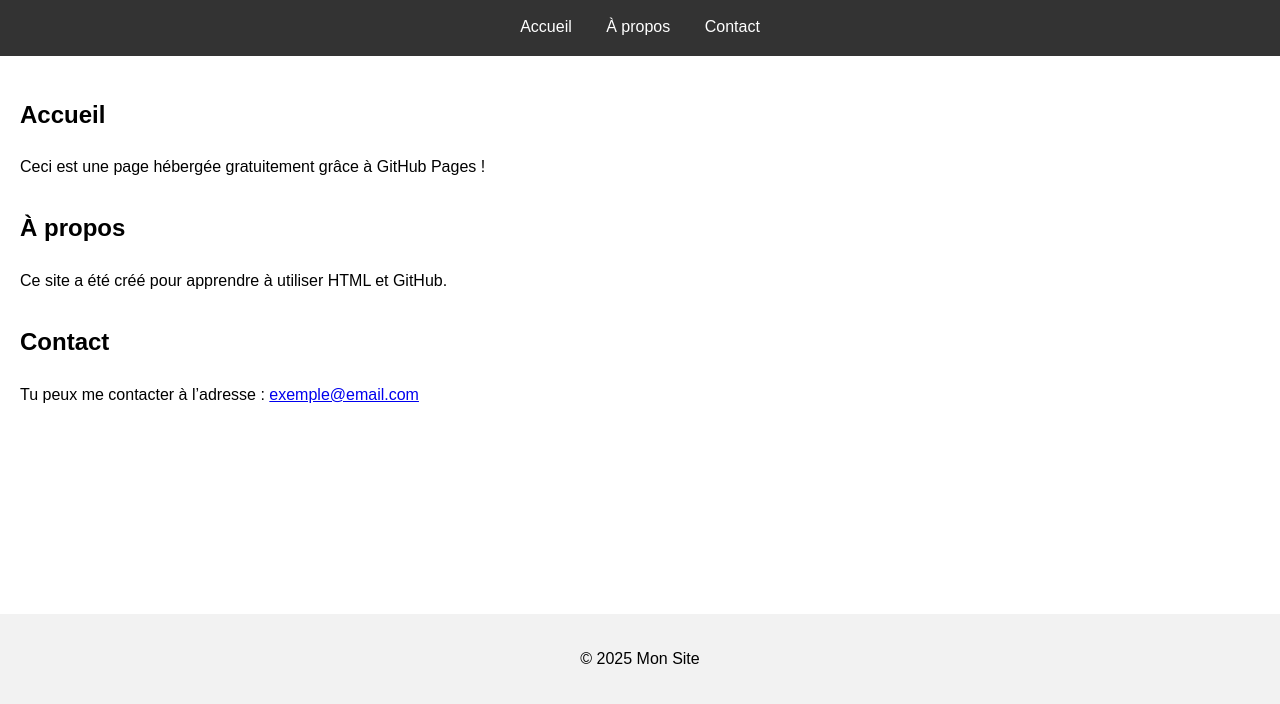
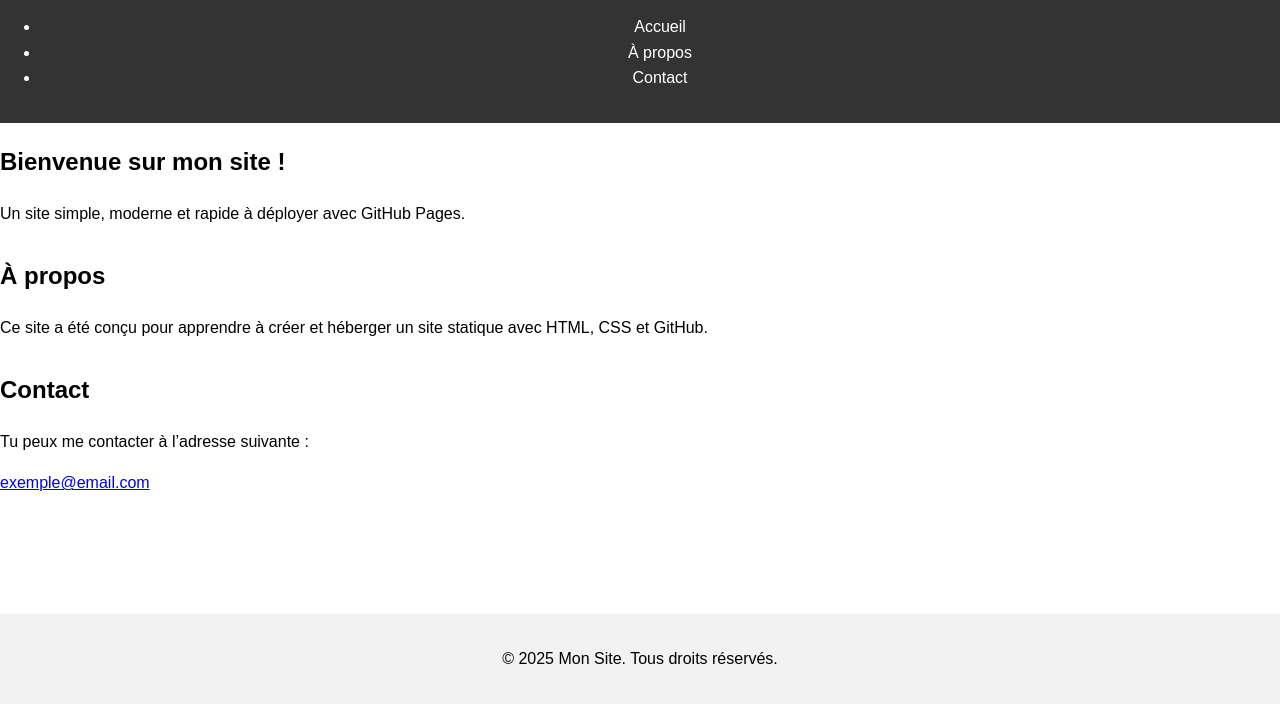
Before and after one commit to kxtrovon/kxtrovon.github.io, a plain HTML site: page index.html in a window 1280 px wide. Shown: the part 96-800 px from the top of the page. Drawn offline with Linux system fonts and the light colour scheme.

Commit message:
Update index.html

```diff
--- a/index.html
+++ b/index.html
@@ -1,39 +1,54 @@
 <!DOCTYPE html>
 <html lang="fr">
 <head>
-  <meta charset="UTF-8">
-  <title>Mon Site GitHub Pages</title>
-  <link rel="stylesheet" href="style.css">
+  <meta charset="UTF-8" />
+  <meta name="viewport" content="width=device-width, initial-scale=1.0" />
+  <title>Mon Site Moderne</title>
+  <link rel="stylesheet" href="style.css" />
+  <link href="https://fonts.googleapis.com/css2?family=Roboto:wght@400;700&display=swap" rel="stylesheet">
 </head>
 <body>
+
   <header>
-    <h1>Bienvenue sur mon site GitHub Pages</h1>
-    <nav>
-      <a href="#accueil">Accueil</a>
-      <a href="#apropos">À propos</a>
-      <a href="#contact">Contact</a>
-    </nav>
+    <div class="container">
+      <h1>Mon Site</h1>
+      <nav>
+        <ul>
+          <li><a href="#accueil">Accueil</a></li>
+          <li><a href="#apropos">À propos</a></li>
+          <li><a href="#contact">Contact</a></li>
+        </ul>
+      </nav>
+    </div>
   </header>
 
-  <main>
-    <section id="accueil">
-      <h2>Accueil</h2>
-      <p>Ceci est une page hébergée gratuitement grâce à GitHub Pages !</p>
-    </section>
+  <section id="accueil" class="hero">
+    <div class="container">
+      <h2>Bienvenue sur mon site !</h2>
+      <p>Un site simple, moderne et rapide à déployer avec GitHub Pages.</p>
+    </div>
+  </section>
 
-    <section id="apropos">
+  <section id="apropos" class="section">
+    <div class="container">
       <h2>À propos</h2>
-      <p>Ce site a été créé pour apprendre à utiliser HTML et GitHub.</p>
-    </section>
+      <p>Ce site a été conçu pour apprendre à créer et héberger un site statique avec HTML, CSS et GitHub.</p>
+    </div>
+  </section>
 
-    <section id="contact">
+  <section id="contact" class="section">
+    <div class="container">
       <h2>Contact</h2>
-      <p>Tu peux me contacter à l’adresse : <a href="mailto:exemple@email.com">exemple@email.com</a></p>
-    </section>
-  </main>
+      <p>Tu peux me contacter à l’adresse suivante :</p>
+      <p><a href="mailto:exemple@email.com">exemple@email.com</a></p>
+    </div>
+  </section>
 
   <footer>
-    <p>© 2025 Mon Site</p>
+    <div class="container">
+      <p>© 2025 Mon Site. Tous droits réservés.</p>
+    </div>
   </footer>
+
 </body>
 </html>
```
